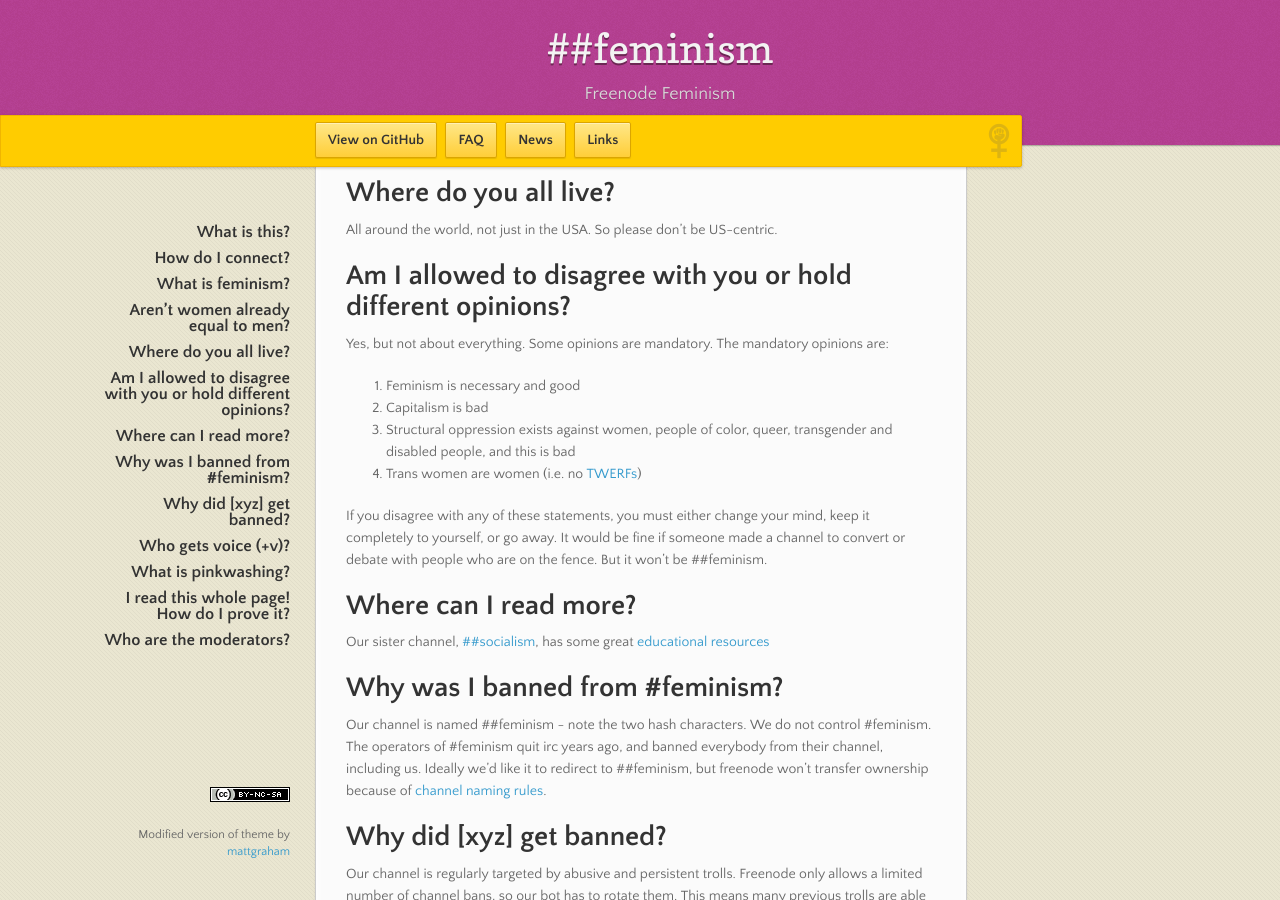
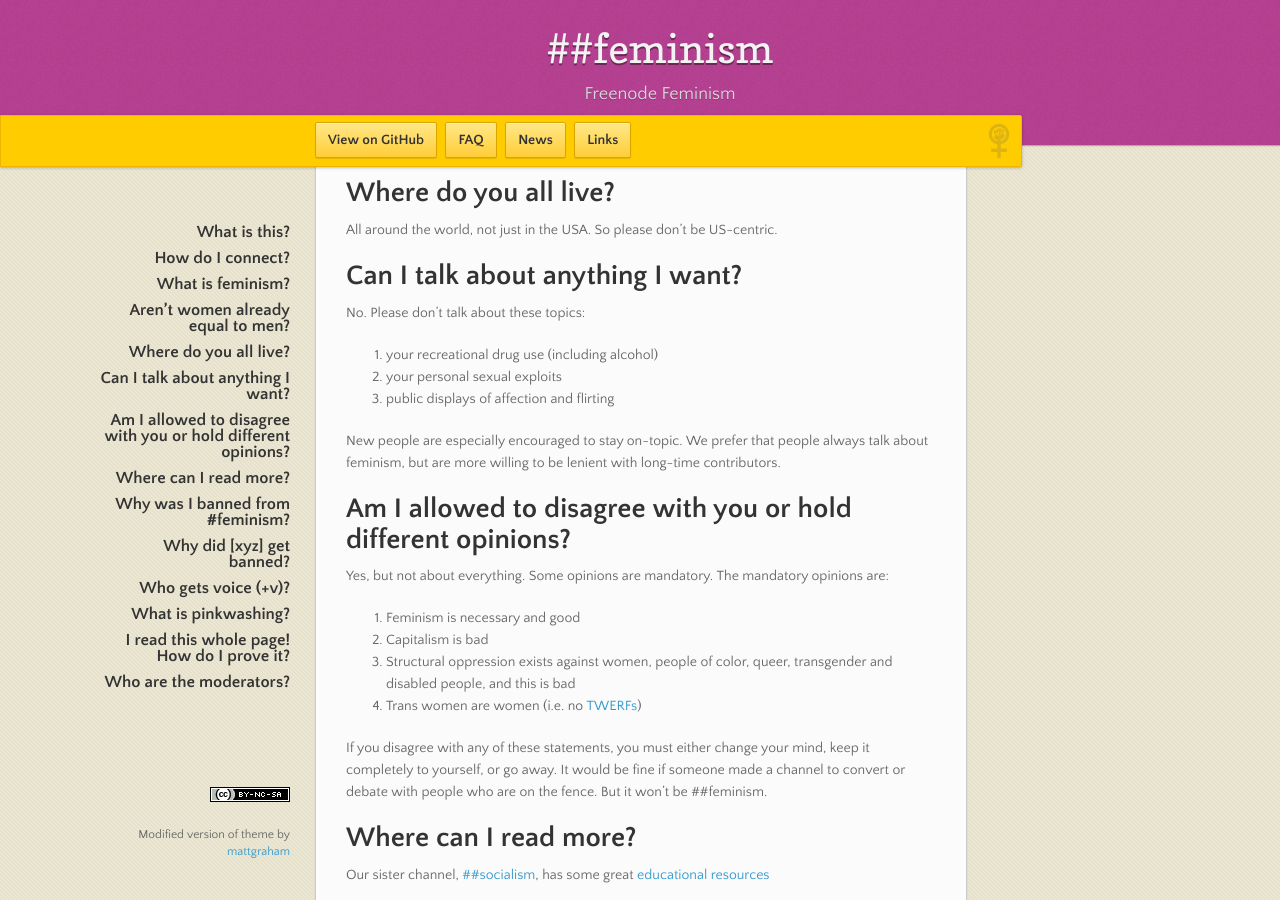
Before and after one commit to feminism-chat/feminism-chat.github.io, a Jekyll site: the page built from faq.md, in a window 1280 px wide and 900 px high, scrolled down 676 px. Built offline with Jekyll 4.4.1, drawn with Linux system fonts in a browser that asks for light colours; nearby versions of some CDN libraries.

Commit message:
move to FAQ: off-topic

```diff
--- a/faq.md
+++ b/faq.md
@@ -31,6 +31,15 @@ No. Women get misogyny and men get male privilege.
 # Where do you all live?
 
 All around the world, not just in the USA. So please don't be US-centric.
+
+# Can I talk about anything I want?
+
+No. Please don't talk about these topics:
+1. your recreational drug use (including alcohol)
+1. your personal sexual exploits
+1. public displays of affection and flirting
+
+New people are especially encouraged to stay on-topic. We prefer that people always talk about feminism, but are more willing to be lenient with long-time contributors.
 
 # Am I allowed to disagree with you or hold different opinions?
 
```
Also changed, not shown: index.md (+0 -5 lines).
